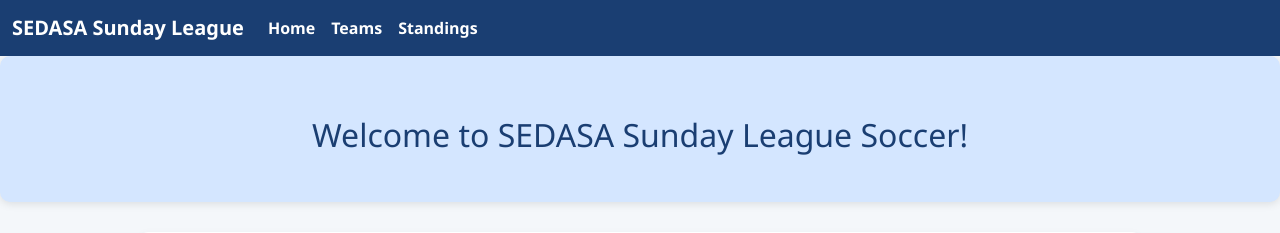
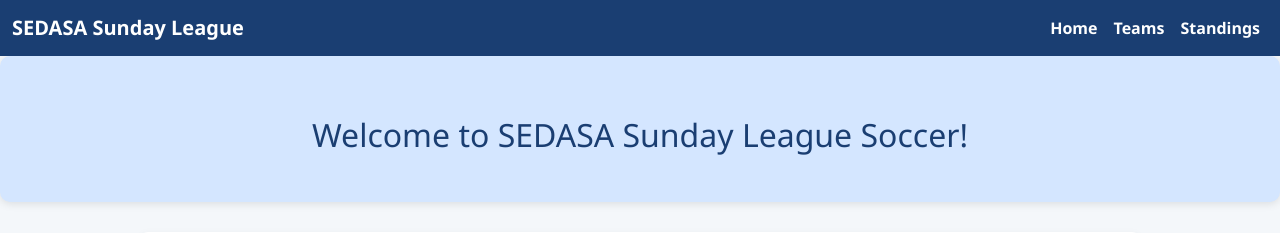
Before and after one commit to Davidphiri/SEDASA, a Django app: page / in a window 1280 px wide. Shown: the top 233 px of the page. Run offline with Django 5.2, Linux system fonts and the light colour scheme; data that the repository does not hold is empty.

Commit message:
fixing navbar

```diff
--- a/templates/sunday_league/index.html
+++ b/templates/sunday_league/index.html
@@ -138,7 +138,7 @@
           <span class="navbar-toggler-icon"></span>
         </button>
         <div class="collapse navbar-collapse" id="navbarText">
-          <ul class="navbar-nav me-auto mb-2 mb-lg-0">
+          <ul class="navbar-nav ms-auto mb-2 mb-lg-0">
             <li class="nav-item">
               <a class="nav-link active" aria-current="page" href="#">Home</a>
             </li>
```
